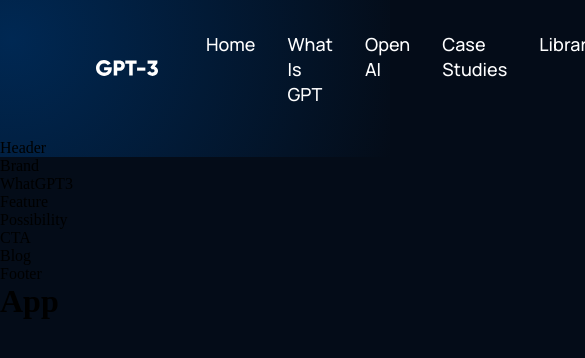
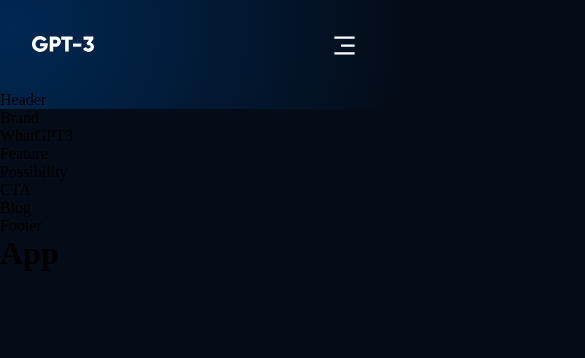
Before and after one commit to shubhanginaik/responsive-web-react, a React (Create React App) app: page / in a window 390 px wide. Shown: the top 358 px of the page, 585 px wide, since content can reach past the window. Built offline with nearby package versions, Linux system fonts and the light colour scheme.

Commit message:
added css for navbar media screen

```diff
--- a/src/components/navbar/Navbar.jsx
+++ b/src/components/navbar/Navbar.jsx
@@ -27,11 +27,11 @@
   const [toggleMenu, setToggleMenu] = useState(false);
   return (
     <div className="gpt3__navbar">
-      <div className="gtp3__navbar-links">
+      <div className="gpt3__navbar-links">
         <div className="gpt3__navbar-links_logo">
           <img src={logo} alt="logo" />
         </div>
-        <div className="gpt3_navbar-links_container">
+        <div className="gpt3__navbar-links_container">
           <Menu />
         </div>
       </div>
@@ -55,7 +55,7 @@
         )}
         {toggleMenu && (
           <div className="gpt3__navbar-menu_container scale-up-center">
-            <div className="gpt3__navbar-menu_container">
+            <div className="gpt3__navbar-menu_container-links">
               <Menu />
               <div className="gpt3__navbar-menu_container-links-sign">
                 <p>Sign in</p>
--- a/src/components/navbar/navbar.css
+++ b/src/components/navbar/navbar.css
@@ -21,7 +21,7 @@
   height: 16px;
 }
 
-.gpt3_navbar-links_container {
+.gpt3__navbar-links_container {
   display: flex;
   flex-direction: row;
 }
@@ -32,9 +32,9 @@
   align-items: center;
 }
 
-.gpt3_navbar-links_container p,
+.gpt3__navbar-links_container p,
 .gpt3__navbar-sign p,
-.gpt3_navbar-menu_container p {
+.gpt3__navbar-menu_container p {
   color: #fff;
   font-family: var(--font-family);
   font-weight: 500;
@@ -64,3 +64,64 @@
   display: none;
   position: relative;
 }
+
+.gpt3__navbar-menu svg {
+  cursor: pointer;
+}
+
+.gpt3__navbar-menu_container {
+  display: flex;
+  justify-content: flex-end;
+  align-items: flex-end;
+  flex-direction: column;
+
+  text-align: end;
+  background: var(--color-footer);
+  padding: 2rem;
+  position: absolute;
+  top: 40px;
+  margin-top: 1rem;
+  min-width: 210px;
+  border-radius: 5px;
+  box-shadow: 0 0 5 rgba(0, 0, 0, 0.2);
+}
+.gpt3__navbar-menu_container p {
+  margin: 1rem 0;
+}
+
+.gpt3__navbar-menu_container-links-sign {
+  display: none;
+}
+
+@media screen and (max-width: 1050px) {
+  .gpt3__navbar-links_container {
+    display: none;
+  }
+  .gpt3__navbar-menu {
+    display: flex;
+  }
+}
+
+@media screen and (max-width: 700px) {
+  .gpt3__navbar {
+    padding: 2rem 4rem;
+  }
+}
+
+@media screen and (max-width: 550px) {
+  .gpt3__navbar {
+    padding: 2rem;
+  }
+
+  .gpt3__navbar-sign {
+    display: none;
+  }
+
+  .gpt3__navbar-menu_container {
+    top: 20px;
+  }
+
+  .gpt3__navbar-menu_container-links-sign {
+    display: block;
+  }
+}
```
